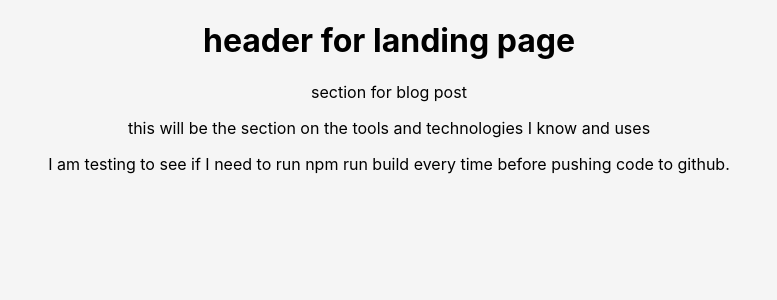
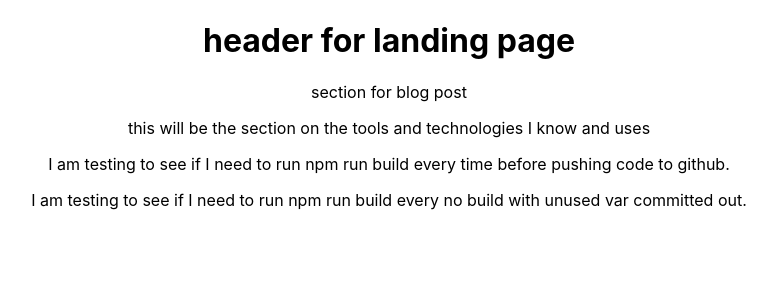
Before and after one commit to louieLouie117/MyReactPortfolio, a React (Create React App) app in the folder client/: page / in a window 1280 px wide. Shown: the top 300 px of the page, without its empty margins (251-1028 px from the left). Built offline with nearby package versions, Linux system fonts and the light colour scheme.

Commit message:
NoBuildNoUnusedVar

```diff
--- a/client/src/views/LandingPage.jsx
+++ b/client/src/views/LandingPage.jsx
@@ -2,7 +2,7 @@ import React from 'react';
 import AboutMe from '../components/LandingPage/AboutMe';
 import Blogs from '../components/LandingPage/Blogs';
 import ToolsTech from '../components/LandingPage/ToolsTech';
-import modules from "../modules/LandingPage.modules.css"
+// import modules from "../modules/LandingPage.modules.css"
 
 
 const LandingPage = (props) => {
@@ -13,6 +13,8 @@ const LandingPage = (props) => {
    <ToolsTech></ToolsTech>
 
    <p>I am testing to see if I need to run npm run build every time before pushing code to github.</p>
+   <p>I am testing to see if I need to run npm run build every no build with unused var committed out.</p>
+
 
   </div>;
 };
```
